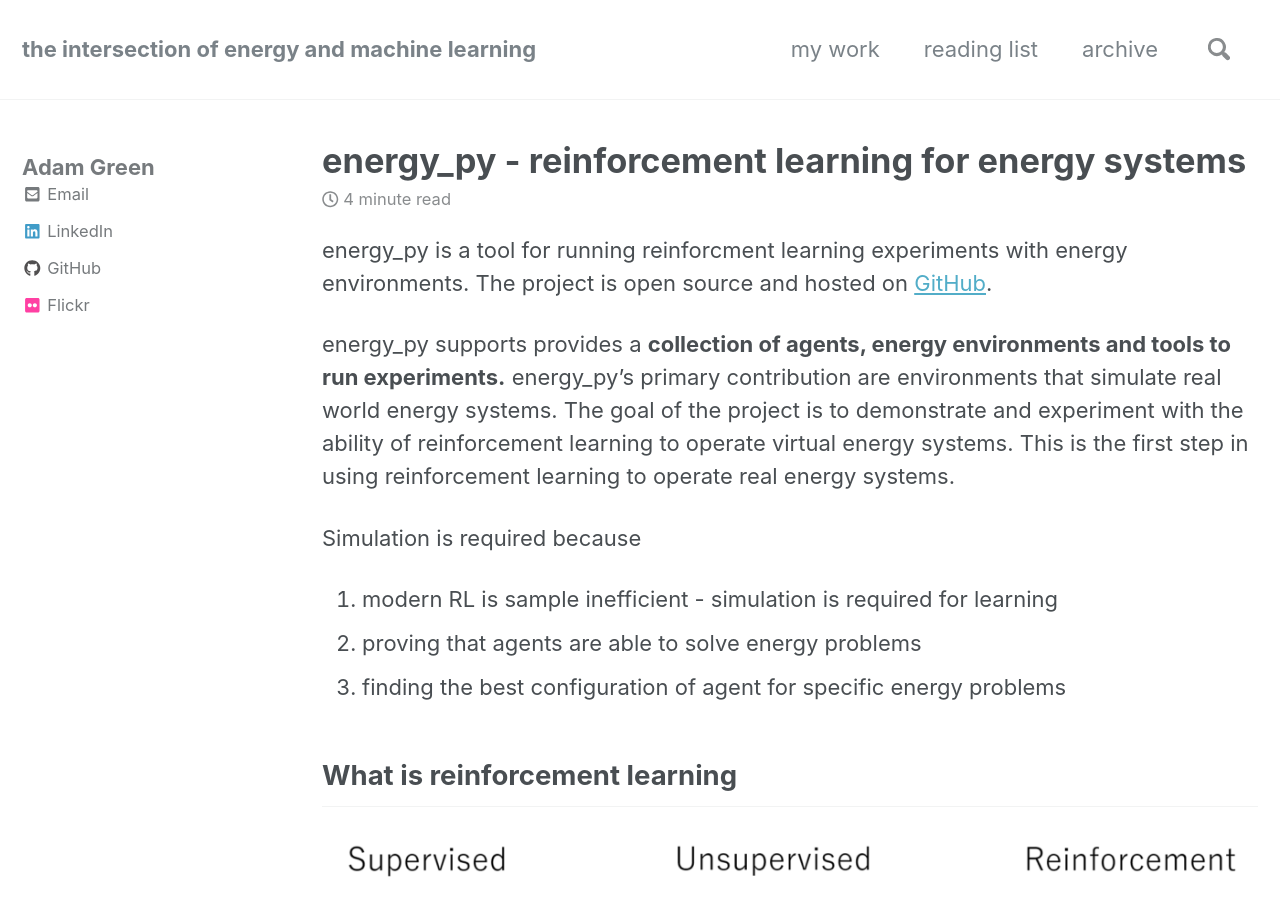
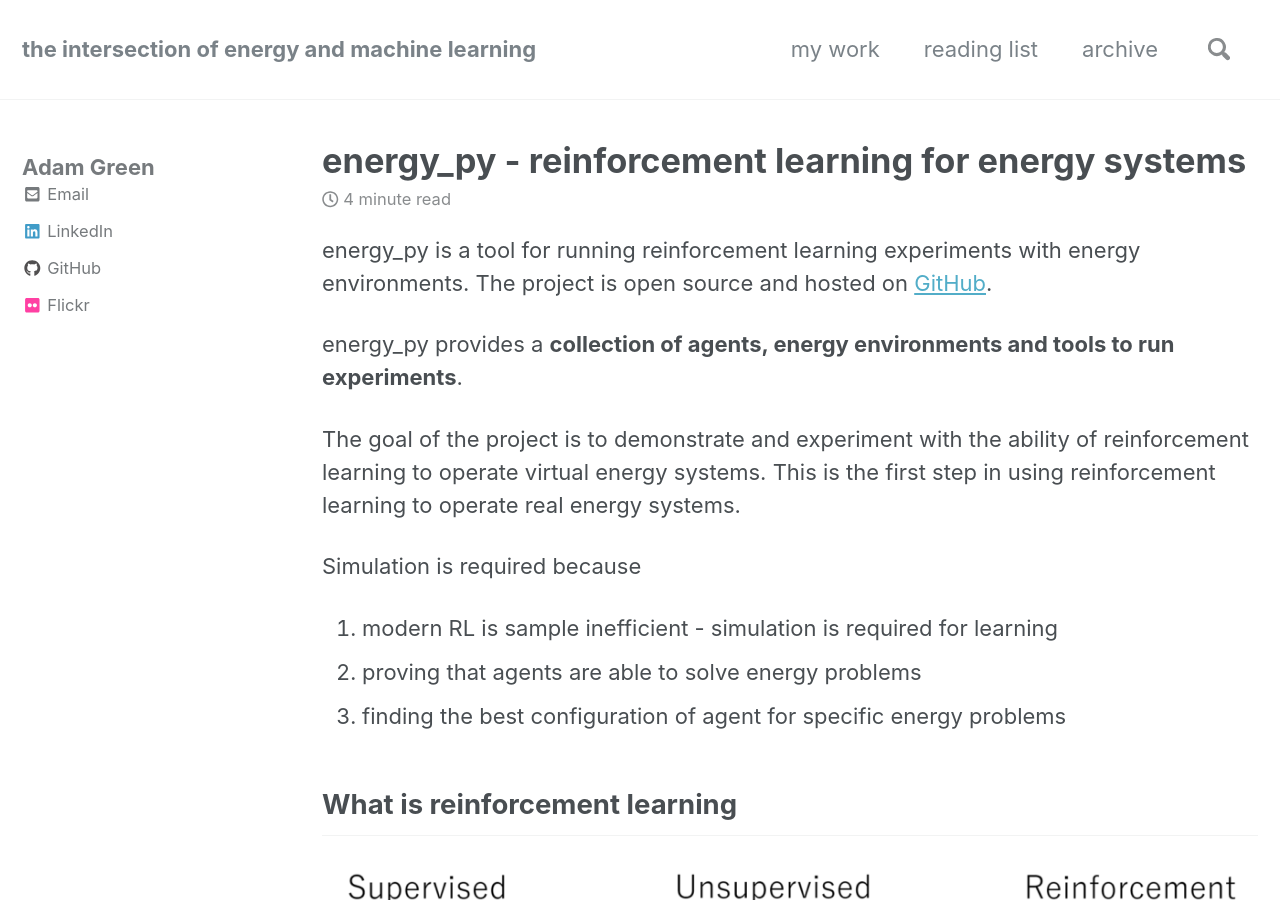
Before and after one commit to ADGEfficiency/adgefficiency.github.io, a Jekyll site: the page built from _posts/2017-04-03-energy_py-reinforcement-learning-for-energy-systems.md, in a window 1280 px wide and 900 px high. Built offline with Jekyll 4.4.1, drawn with Linux system fonts in a browser that asks for light colours; nearby versions of some CDN libraries.

Commit message:
drafting

```diff
--- a/_posts/2017-04-03-energy_py-reinforcement-learning-for-energy-systems.md
+++ b/_posts/2017-04-03-energy_py-reinforcement-learning-for-energy-systems.md
@@ -9,9 +9,11 @@
 
 ---
 
-energy_py is a tool for running reinforcment learning experiments with energy environments.  The project is open source and hosted on [GitHub](https://github.com/ADGEfficiency/energy_py).
+energy_py is a tool for running reinforcement learning experiments with energy environments.  The project is open source and hosted on [GitHub](https://github.com/ADGEfficiency/energy_py).
 
-energy_py supports provides a **collection of agents, energy environments and tools to run experiments.**  energy_py's primary contribution are environments that simulate real world energy systems.  The goal of the project is to demonstrate and experiment with the ability of reinforcement learning to operate virtual energy systems.  This is the first step in using reinforcement learning to operate real energy systems.
+energy_py provides a **collection of agents, energy environments and tools to run experiments**.
+
+The goal of the project is to demonstrate and experiment with the ability of reinforcement learning to operate virtual energy systems.  This is the first step in using reinforcement learning to operate real energy systems.
 
 Simulation is required because
 
```
